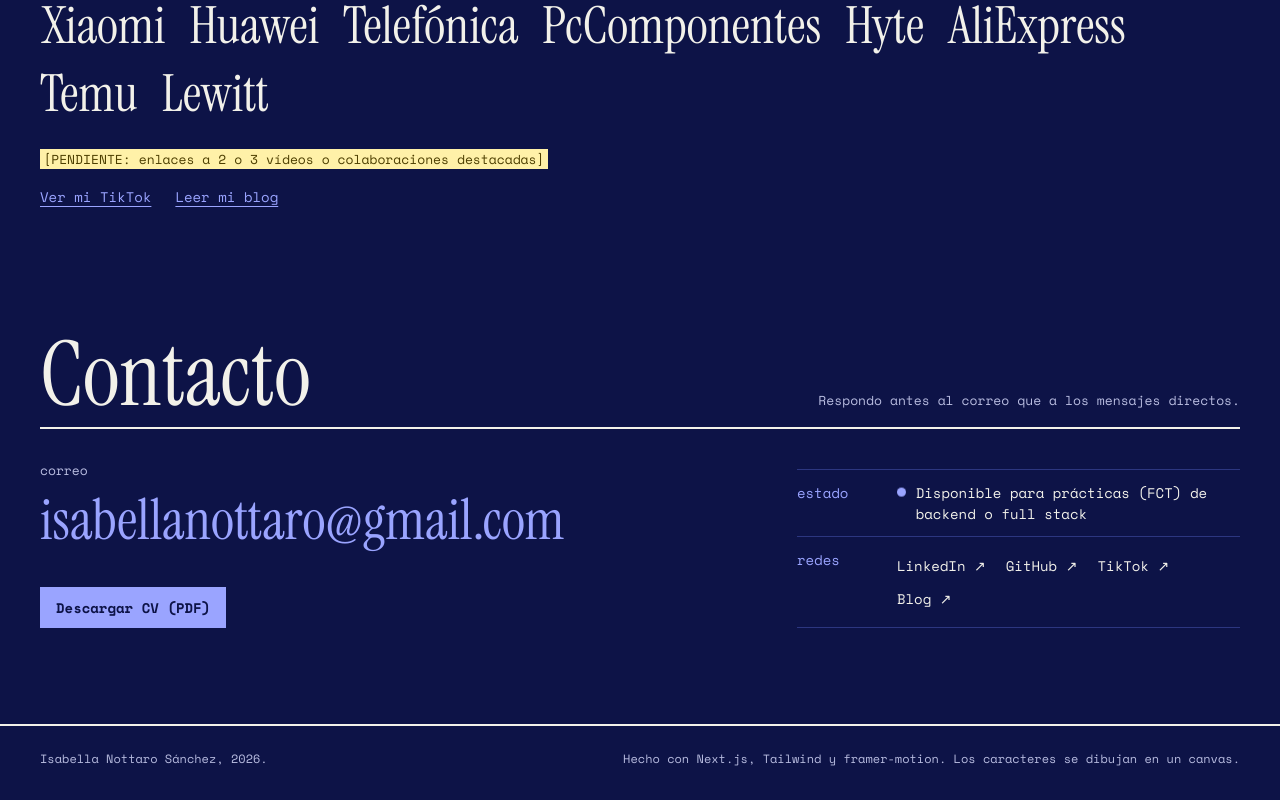
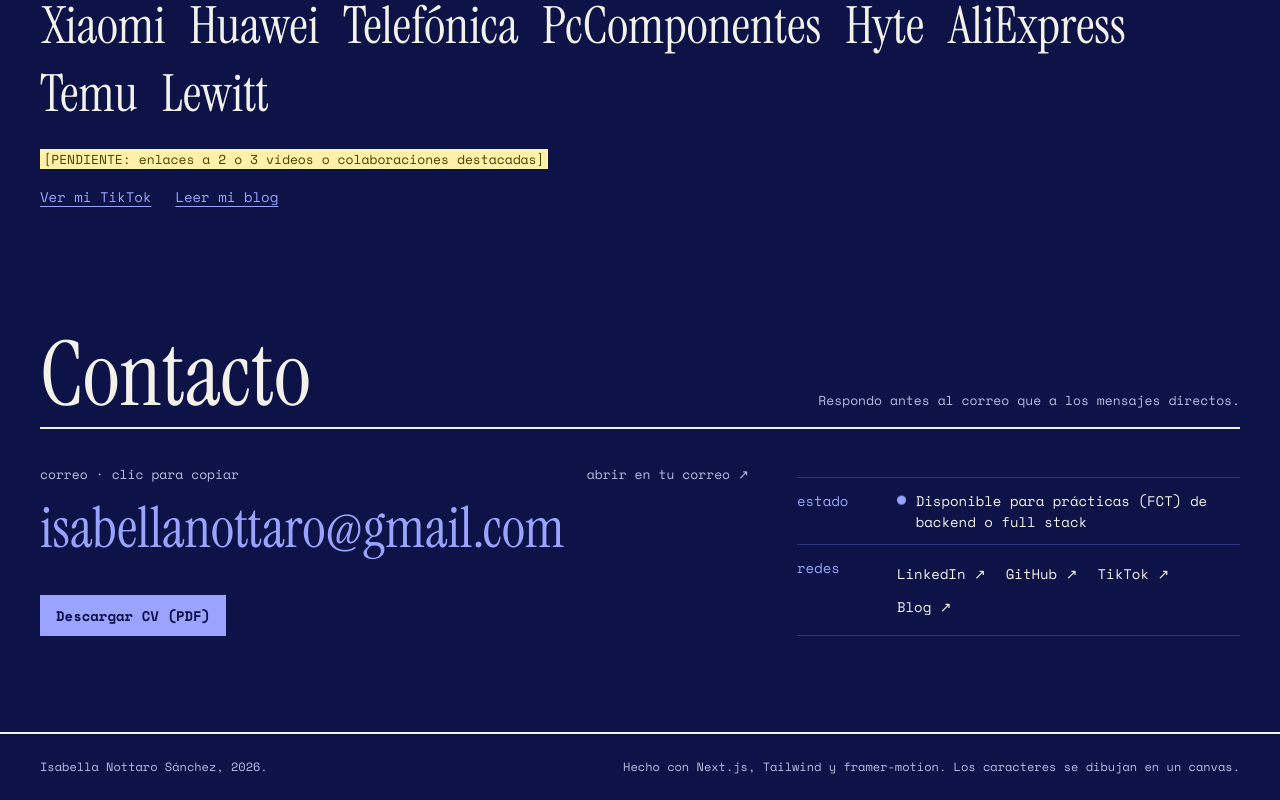
Before and after one commit to nottaroisa/Portfolio, a Next.js app: page / in a window 1280 px wide. Shown: the part 5175-5975 px from the top of the page. Built offline with nearby package versions, Linux system fonts and the light colour scheme.

Commit message:
Pulsar el correo lo copia y avisa con un descifrado
El correo de contacto es un botón que lo copia al portapapeles; el aviso
de al lado se descifra en "copiado" (o explica que no se pudo copiar y
ofrece el enlace mailto).

```diff
--- a/components/Contacto.tsx
+++ b/components/Contacto.tsx
@@ -1,5 +1,6 @@
 import { enlaces, perfil } from "@/lib/data";
 import { Cabecera } from "./Cabecera";
+import { CopiarCorreo } from "./CopiarCorreo";
 import { Descifrar } from "./Descifrar";
 
 const redes: [string, string][] = [
@@ -12,22 +13,12 @@
 // Contacto: el correo como titular, porque es la acción que importa, y al lado
 // una ficha con el estado (si estoy disponible) y las redes.
 export function Contacto() {
-  const [usuario, dominio] = enlaces.correo.split("@");
-
   return (
     <section aria-labelledby="contacto">
       <Cabecera id="contacto" titulo="Contacto" nota="Respondo antes al correo que a los mensajes directos." />
       <div className="grid gap-12 md:grid-cols-[minmax(0,1.6fr)_minmax(0,1fr)] md:items-end">
         <div>
-          <p className="text-[13px] text-tinta-suave">correo</p>
-          <a
-            href={`mailto:${enlaces.correo}`}
-            className="mt-1 block font-serif text-[clamp(1.9rem,4.4vw,4rem)] leading-tight text-cobalto hover:underline"
-          >
-            {/* Si no cabe en una línea, se parte por la arroba y no a mitad de palabra. */}
-            {usuario}@<wbr />
-            {dominio}
-          </a>
+          <CopiarCorreo correo={enlaces.correo} />
           <a href={enlaces.cv} download className="mt-8 inline-block bg-cobalto px-4 py-2.5 text-[14px] font-bold text-papel hover:bg-cobalto-hondo">
             <Descifrar texto="Descargar CV (PDF)" />
           </a>
--- /dev/null
+++ b/components/CopiarCorreo.tsx
@@ -0,0 +1,60 @@
+"use client";
+
+import { useEffect, useRef, useState } from "react";
+import { Descifrar } from "./Descifrar";
+
+type Estado = "listo" | "copiado" | "error";
+
+const avisos: Record<Estado, string> = {
+  listo: "clic para copiar",
+  copiado: "copiado",
+  error: "no se pudo copiar: ábrelo en tu correo",
+};
+
+// El correo en grande: al pulsarlo se copia y el aviso de al lado se descifra
+// en "copiado". Para quien prefiera escribir directamente, queda el enlace mailto.
+export function CopiarCorreo({ correo }: { correo: string }) {
+  const [estado, setEstado] = useState<Estado>("listo");
+  const volver = useRef(0);
+  const [usuario, dominio] = correo.split("@");
+
+  async function copiar() {
+    try {
+      await navigator.clipboard.writeText(correo);
+      setEstado("copiado");
+    } catch {
+      // Portapapeles bloqueado (permisos o navegador antiguo): se dice y se ofrece el mailto.
+      setEstado("error");
+    }
+    window.clearTimeout(volver.current);
+    volver.current = window.setTimeout(() => setEstado("listo"), 2600);
+  }
+
+  useEffect(() => () => window.clearTimeout(volver.current), []);
+
+  return (
+    <div>
+      <p className="flex flex-wrap items-baseline justify-between gap-x-4 gap-y-1 text-[13px] text-tinta-suave">
+        <span>
+          correo ·{" "}
+          <span role="status" className={estado === "copiado" ? "text-cobalto" : undefined}>
+            <Descifrar key={estado} texto={avisos[estado]} alMontar={estado !== "listo"} />
+          </span>
+        </span>
+        <a href={`mailto:${correo}`} className="inline-block py-1 hover:text-cobalto">
+          abrir en tu correo<span aria-hidden="true"> ↗</span>
+        </a>
+      </p>
+      <button
+        type="button"
+        onClick={copiar}
+        aria-label={`Copiar el correo ${correo}`}
+        className="mt-1 block cursor-copy text-left font-serif text-[clamp(1.9rem,4.4vw,4rem)] leading-tight text-cobalto decoration-2 underline-offset-[0.18em] transition-transform duration-150 ease-out hover:underline active:scale-[0.99]"
+      >
+        {/* Si no cabe en una línea, se parte por la arroba y no a mitad de palabra. */}
+        {usuario}@<wbr />
+        {dominio}
+      </button>
+    </div>
+  );
+}
--- a/components/Descifrar.tsx
+++ b/components/Descifrar.tsx
@@ -1,17 +1,18 @@
 "use client";
 
-import { useEffect, useRef, useState } from "react";
+import { useCallback, useEffect, useRef, useState } from "react";
 
 const RUIDO = "{}[]<>/;=+*01#&$%";
 
 // Texto que se "descifra": al pasar el ratón (o al enfocarlo con el teclado)
-// las letras pasan por caracteres de código hasta quedarse quietas.
+// las letras pasan por caracteres de código hasta quedarse quietas. Con
+// `alMontar`, se descifra también al aparecer (para avisos que cambian).
 // Adaptado del efecto text-randomized de ui-layouts.
-export function Descifrar({ texto, className }: { texto: string; className?: string }) {
+export function Descifrar({ texto, className, alMontar = false }: { texto: string; className?: string; alMontar?: boolean }) {
   const [mostrado, setMostrado] = useState(texto);
   const raf = useRef(0);
 
-  const lanzar = () => {
+  const lanzar = useCallback(() => {
     if (window.matchMedia("(prefers-reduced-motion: reduce)").matches) return;
     cancelAnimationFrame(raf.current);
     const inicio = performance.now();
@@ -28,7 +29,11 @@
       if (avance < 1) raf.current = requestAnimationFrame(paso);
     };
     raf.current = requestAnimationFrame(paso);
-  };
+  }, [texto]);
+
+  useEffect(() => {
+    if (alMontar) lanzar();
+  }, [alMontar, lanzar]);
 
   useEffect(() => () => cancelAnimationFrame(raf.current), []);
 
```
Also changed, not shown: 1 other file (tests, documents, lock files or other folders).
